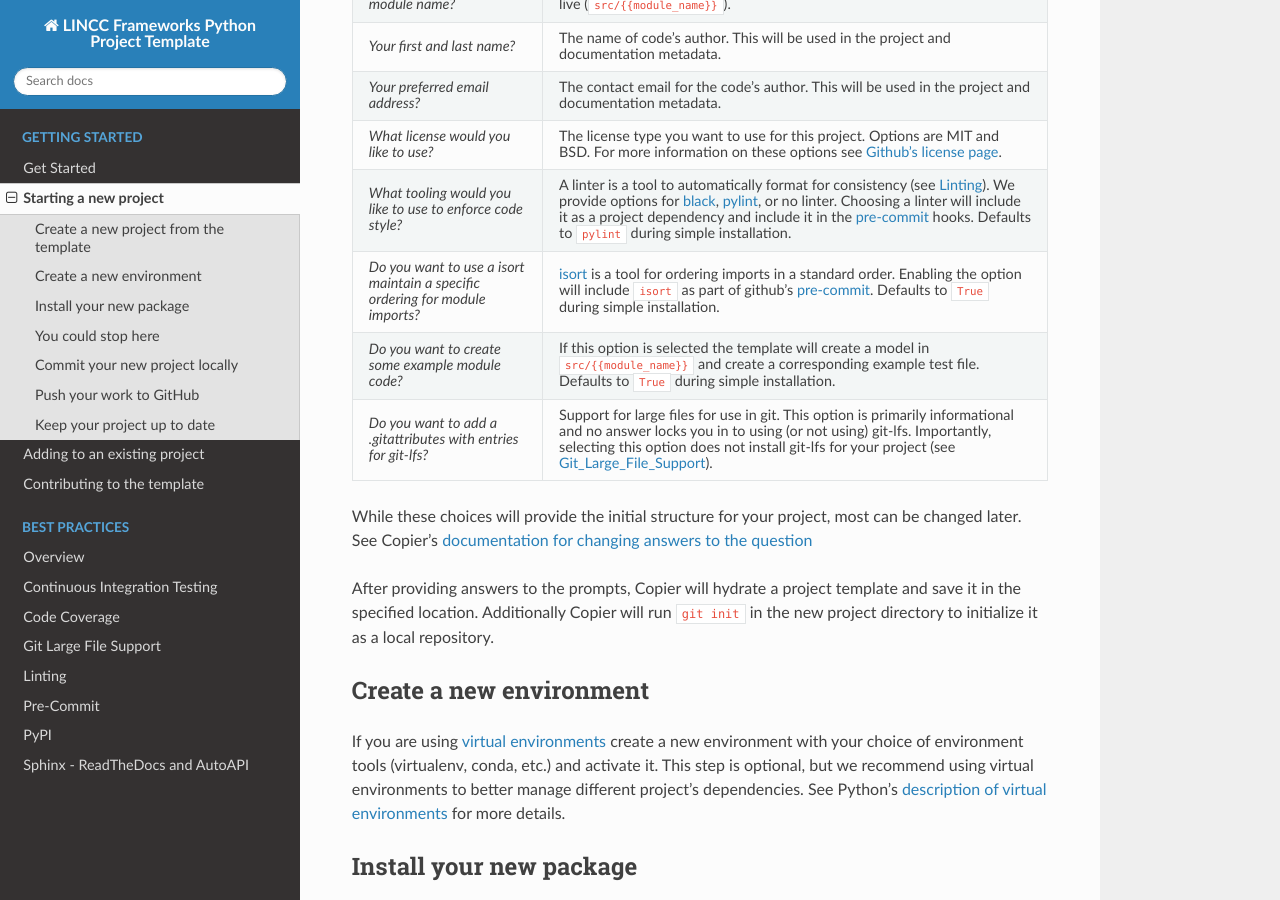
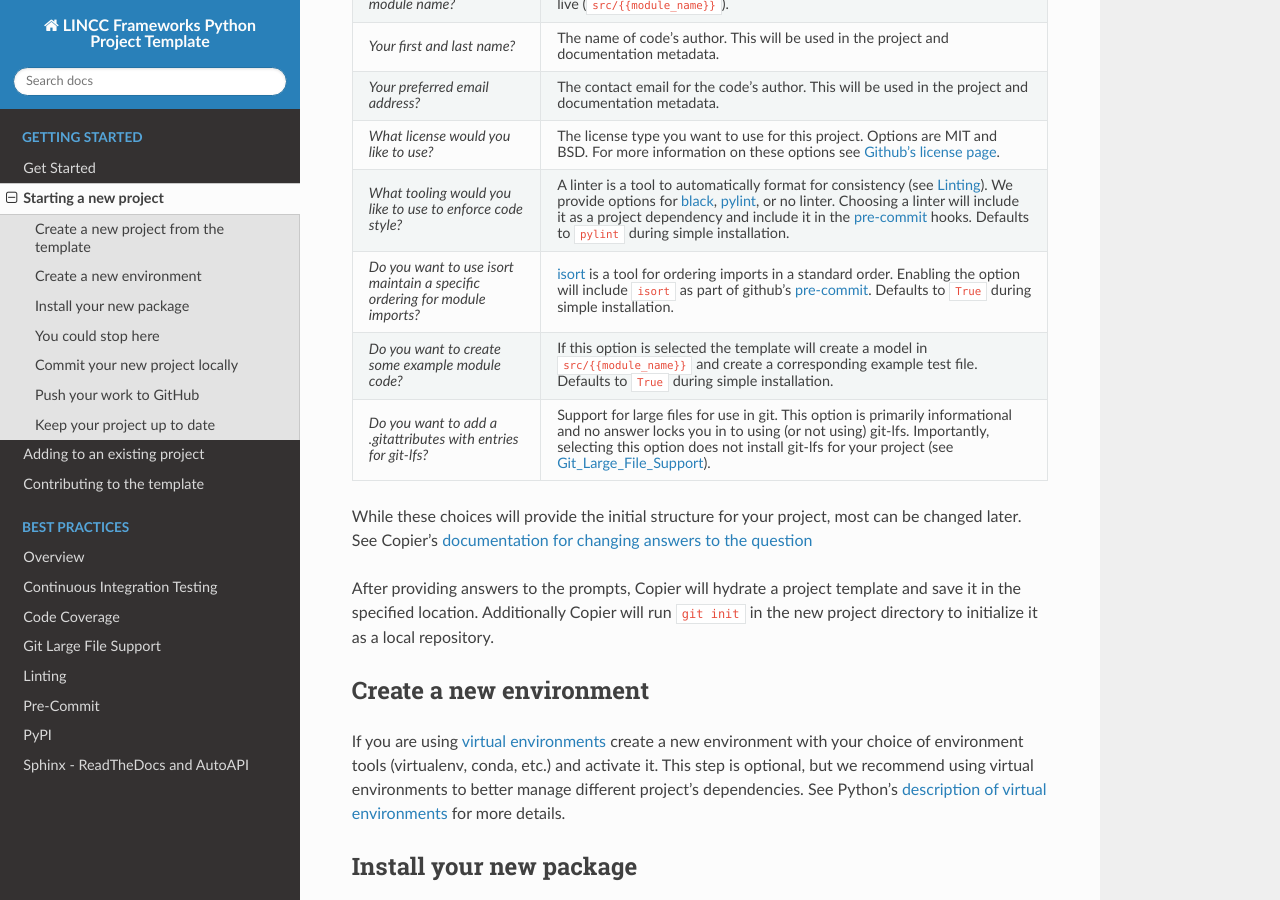
Before and after one commit to lincc-frameworks/python-project-template, a Sphinx documentation site: the page built from docs/source/new_project.rst, in a window 1280 px wide and 900 px high, scrolled down 602 px. Built offline with Sphinx 7.4.7 and the Read the Docs theme 2.0.0, drawn with Linux system fonts in a browser that asks for light colours; the version number could not be read and is left out.

Commit message:
Fixed a typo.

```diff
--- a/docs/source/new_project.rst
+++ b/docs/source/new_project.rst
@@ -32,7 +32,7 @@ Copier will ask you questions for how to set up the project. These questions wil
      - The license type you want to use for this project. Options are MIT and BSD. For more information on these options see `Github's license page <https://docs.github.com/en/repositories/managing-your-repositorys-settings-and-features/customizing-your-repository/licensing-a-repository>`_.
    * - *What tooling would you like to use to enforce code style?*
      - A linter is a tool to automatically format for consistency (see :doc:`Linting <../practices/linting>`). We provide options for `black <https://black.readthedocs.io/en/stable/>`_, `pylint <https://pypi.org/project/pylint/>`_, or no linter. Choosing a linter will include it as a project dependency and include it in the :doc:`pre-commit <../practices/precommit>` hooks. Defaults to ``pylint`` during simple installation.
-   * - *Do you want to use a isort maintain a specific ordering for module imports?*
+   * - *Do you want to use isort maintain a specific ordering for module imports?*
      - `isort <https://pycqa.github.io/isort/>`_ is a tool for ordering imports in a standard order. Enabling the option will include ``isort`` as part of github's :doc:`pre-commit <../practices/precommit>`. Defaults to ``True`` during simple installation.
    * - *Do you want to create some example module code?*
      - If this option is selected the template will create a model in ``src/{{module_name}}`` and create a corresponding example test file. Defaults to ``True`` during simple installation.
```
